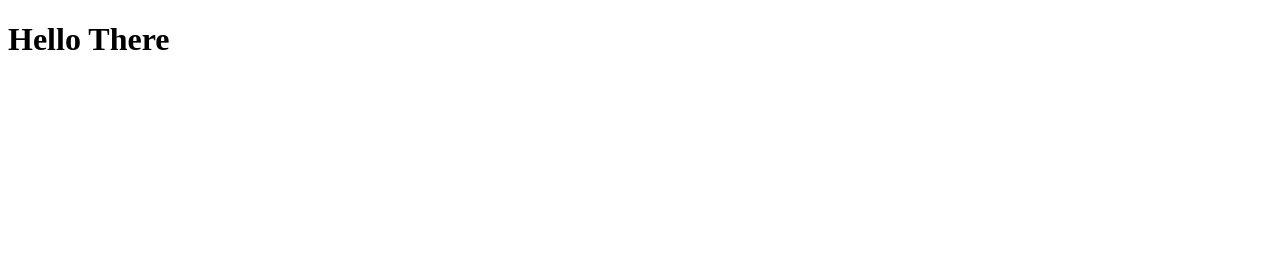
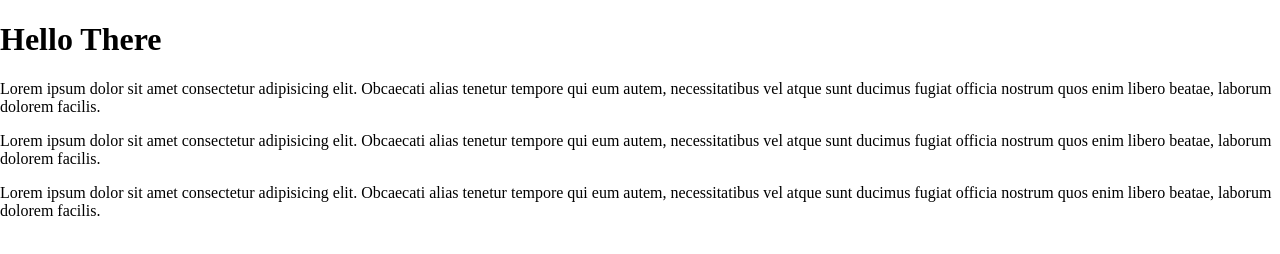
Before and after one commit to mahmoudkhaled9/testproject33, a plain HTML site: page index.html in a window 1280 px wide. Drawn offline with Linux system fonts and the light colour scheme.

Commit message:
css added to the project

```diff
--- /dev/null
+++ b/css/main.css
@@ -0,0 +1,3 @@
+body{
+    margin: 0;
+}
--- a/index.html
+++ b/index.html
@@ -4,8 +4,12 @@
     <meta charset="UTF-8">
     <meta name="viewport" content="width=device-width, initial-scale=1.0">
     <title>Test Project 33</title>
+    <link rel="stylesheet" href="css/main.css">
 </head>
 <body>
     <h1>Hello There</h1>
+    <p>Lorem ipsum dolor sit amet consectetur adipisicing elit. Obcaecati alias tenetur tempore qui eum autem, necessitatibus vel atque sunt ducimus fugiat officia nostrum quos enim libero beatae, laborum dolorem facilis.</p>
+    <p>Lorem ipsum dolor sit amet consectetur adipisicing elit. Obcaecati alias tenetur tempore qui eum autem, necessitatibus vel atque sunt ducimus fugiat officia nostrum quos enim libero beatae, laborum dolorem facilis.</p>
+    <p>Lorem ipsum dolor sit amet consectetur adipisicing elit. Obcaecati alias tenetur tempore qui eum autem, necessitatibus vel atque sunt ducimus fugiat officia nostrum quos enim libero beatae, laborum dolorem facilis.</p>
 </body>
 </html>
```
